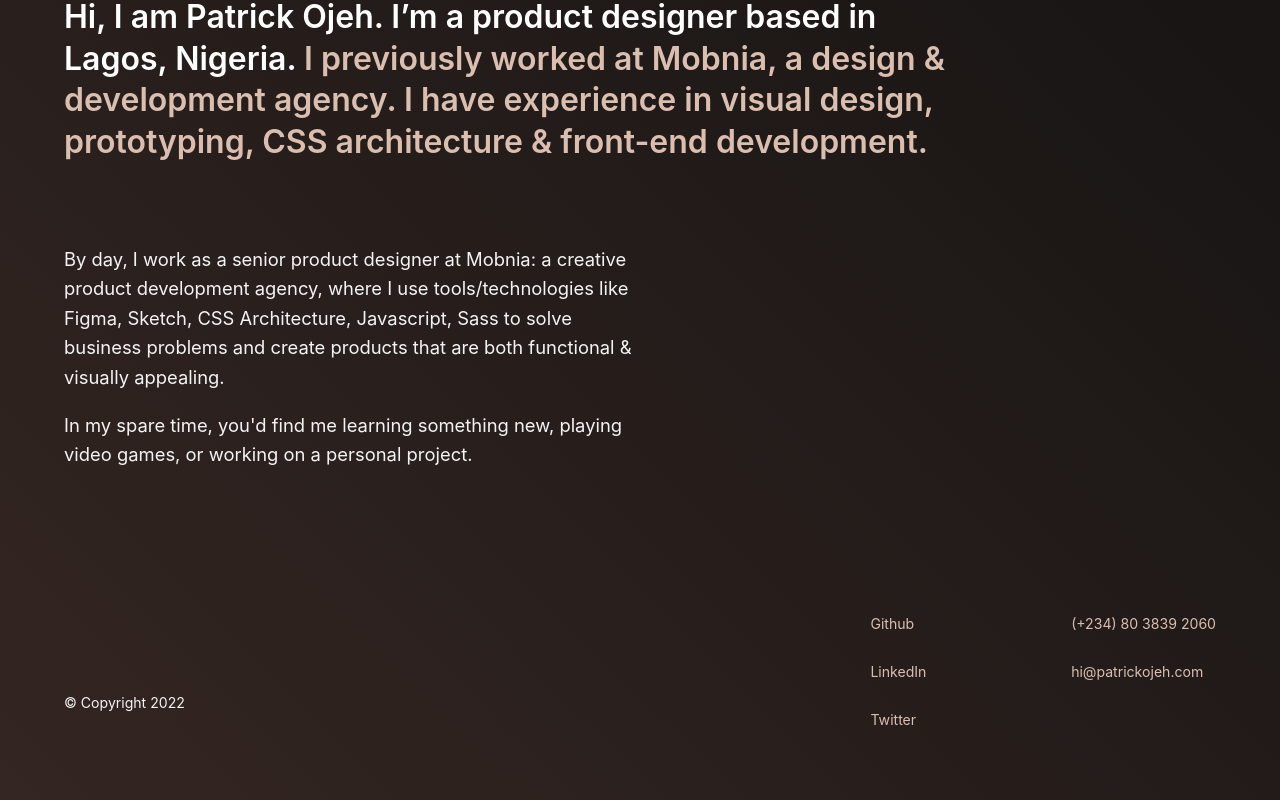
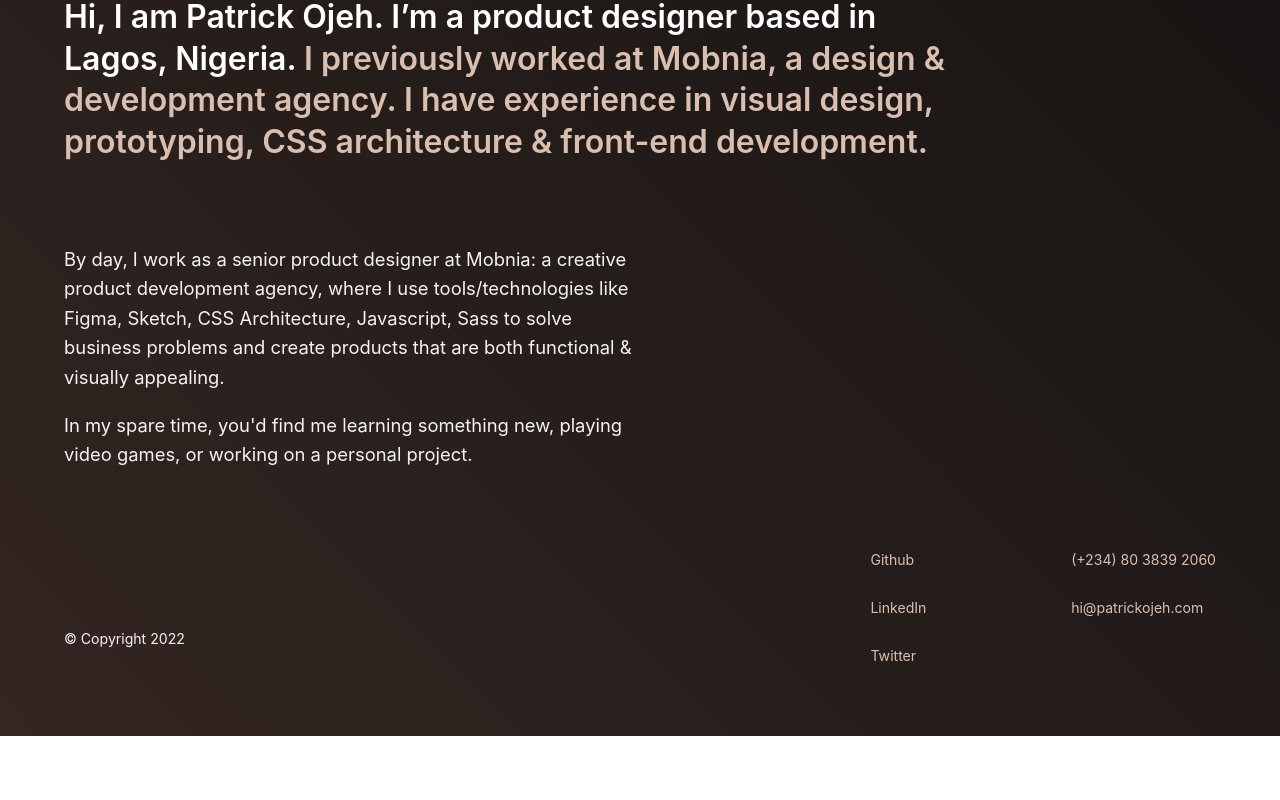
Before and after one commit to patrickojeh/portfolio, a React (Create React App) app: page / in a window 1280 px wide. Shown: the part 297-1097 px from the top of the page. After the commit the page ends 1033 px from the top, so only its background shows below. Built offline with nearby package versions, Linux system fonts and the light colour scheme.

Commit message:
override tachyon font size for h1

```diff
--- a/src/components/Layout/Footer.js
+++ b/src/components/Layout/Footer.js
@@ -5,7 +5,7 @@ const Footer = () => {
   const year = new Date().getFullYear();
 
   return <footer className="footer">
-    <div className="mw9 ph5-l ph4-ns ph35 center pt6 pb5-l">
+    <div className="mw9 ph5-l ph4-ns ph35 center pt5 pb5-l">
       <div className="flex items-end-l justify-between-l flex-row-l flex-column-l flex-column-reverse pb2">
         <div className="pt0-l pt5 flex flex-column-l flex-row justify-between">
           <p className="small pb4 pb0-ns">© Copyright {year}</p>
--- a/src/index.css
+++ b/src/index.css
@@ -36,7 +36,7 @@ a {
 }
 
 h1 {
-  font-size: 2rem;
+  font-size: 1.4rem !important;
   line-height: 1.3;
 }
 
@@ -66,7 +66,7 @@ p {
 
 @media screen and (min-width: 60em) {
   h1 {
-    font-size: 1.4rem;
+    font-size: 2rem !important;
   }
   p {
     font-size: 1.15rem;
--- a/src/pages/Home.js
+++ b/src/pages/Home.js
@@ -10,7 +10,7 @@ const Home = () => {
   return <Layout>
     <div className="mw9 ph5-l ph4-ns ph35 center pt6-l pt5">
       <img src={signature} alt="My signature in svg" className="signature h25 mb3" />
-      <h1 className="mw8 f2-l f3-m pr6-l mb5-l mb4">Hi, I am Patrick Ojeh. I’m a product designer based in Lagos, Nigeria. <span>I previously worked at Mobnia, a design &amp; development agency. I have experience in visual design, prototyping, CSS architecture &amp; front-end development.</span></h1>
+      <h1 className="mw8 pr6-l mb5-l mb4">Hi, I am Patrick Ojeh. I’m a product designer based in Lagos, Nigeria. <span>I previously worked at Mobnia, a design &amp; development agency. I have experience in visual design, prototyping, CSS architecture &amp; front-end development.</span></h1>
       <div className="flex flex-column flex-row-l justify-between">
         <div className="w-50-l">
           <p>By day, I work as a senior product designer at Mobnia: a creative product development agency, where I use tools/technologies like Figma, Sketch, CSS Architecture, Javascript, Sass to solve business problems and create products that are both functional &amp; visually appealing.</p>
```
